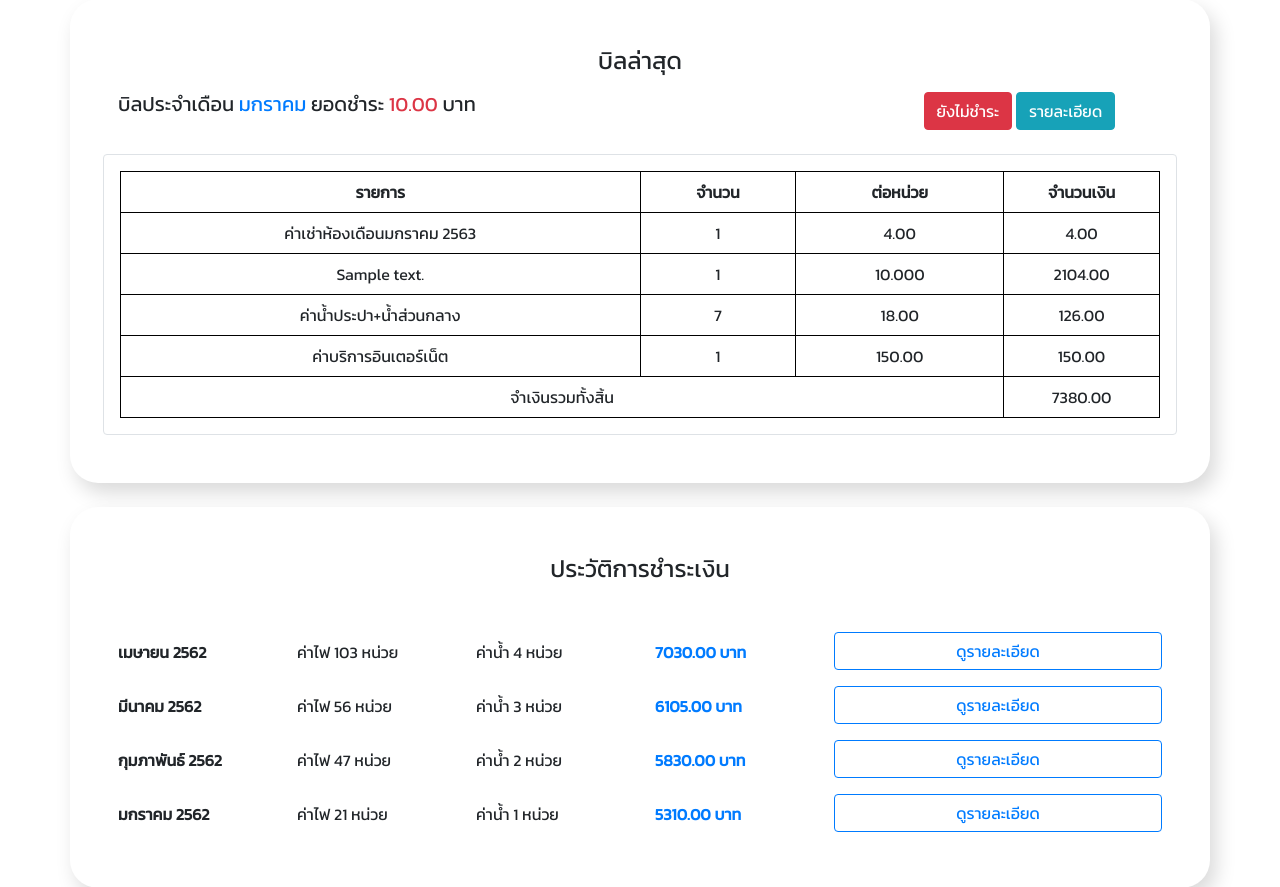
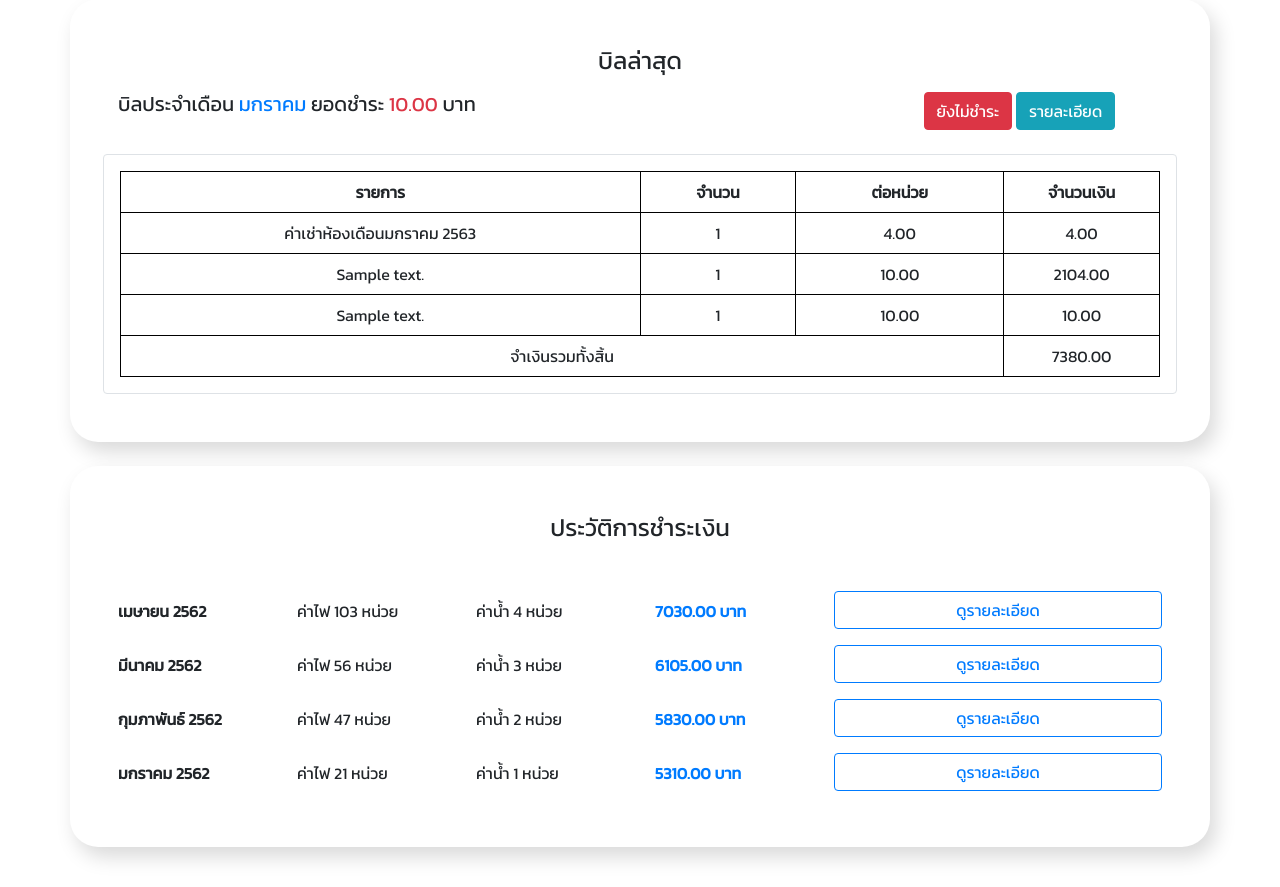
Before and after one commit to jacktnp/dormlab, a Django app: page /bill/ in a window 1280 px wide, after a click on "รายละเอียด". Shown: the part 181-1068 px from the top of the page. Run offline with Django 3.2, Linux system fonts and the light colour scheme; a user stored in the database is signed in; tables that the repository leaves empty hold one stand-in row (values such as "Sample post"); some libraries are stand-ins or nearby versions.

Commit message:
updated user_bill :balloon:

```diff
--- a/management/templates/member/bill.html
+++ b/management/templates/member/bill.html
@@ -4,7 +4,7 @@
     <h4 class="text-center mb-3">บิลล่าสุด</h4>
     <div class="row">
         <div class="col-sm-9">
-            <h5>บิลประจำเดือน <span class="text-primary">{{invoices.0.month_now}}</span> ยอดชำระ <span class="text-danger">{{invoices.0.total|stringformat:".2f"}}</span> บาท
+            <h5>บิลประจำเดือน <span class="text-primary">{{indetails.0.0.invoice_invoice_id.month_now}}</span> ยอดชำระ <span class="text-danger">{{indetails.0.0.invoice_invoice_id.total|stringformat:".2f"}}</span> บาท
             </h5>
         </div>
         <div class="col-sm-3">
@@ -21,29 +21,25 @@
                     <th width="15%">จำนวนเงิน</th>
                 </tr>
                 <tr>
-                    <td>ค่าเช่าห้องเดือน{{indetails.0.invoice_invoice_id.month_now}} {{indetails.0.invoice_invoice_id.year_now}}</td>
+                    <td>ค่าเช่าห้องเดือน{{indetails.0.0.invoice_invoice_id.month_now}} {{indetails.0.0.invoice_invoice_id.year_now}}</td>
                     <td>1</td>
                     <td>{{room.room_rate|stringformat:".2f"}}</td>
                     <td>{{room.room_rate|stringformat:".2f"}}</td>
                 </tr>
                 <tr>
-                    <td>{{indetails.0.expense_exp_id.exp_desc}}</td>
-                    <td>{{indetails.0.unit|stringformat:"d"}}</td>
-                    <td>{{indetails.0.expense_exp_id.price_per_unit}}</td>
+                    <td>{{indetails.0.0.expense_exp_id.exp_desc}}</td>
+                    <td>{{indetails.0.0.unit|stringformat:"d"}}</td>
+                    <td>{{indetails.0.0.expense_exp_id.price_per_unit|stringformat:".2f"}}</td>
                     <td>2104.00</td>
                 </tr>
+                {% for i in indetails%}
                 <tr>
-                    <td>ค่าน้ำประปา+น้ำส่วนกลาง</td>
-                    <td>7</td>
-                    <td>18.00</td>
-                    <td>126.00</td>
+                    <td>{{i.0.expense_exp_id.exp_desc}}</td>
+                    <td>{{i.0.unit|stringformat:"d"}}</td>
+                    <td>{{i.0.expense_exp_id.price_per_unit|stringformat:".2f"}}</td>
+                    <td>{{i.0.total|stringformat:".2f"}}</td>
                 </tr>
-                <tr>
-                    <td>ค่าบริการอินเตอร์เน็ต</td>
-                    <td>1</td>
-                    <td>150.00</td>
-                    <td>150.00</td>
-                </tr>
+                {% endfor %}
                 <tr>
                     <td colspan="3">จำเงินรวมทั้งสิ้น</td>
                     <td>7380.00</td>
--- a/management/views.py
+++ b/management/views.py
@@ -135,8 +135,11 @@ def user_bill(request):
         expense_exp_id__in=[i.id for i in expense],
         invoice_invoice_id_id__in = [i.id for i in invoice]
     ).select_related("invoice_invoice_id").order_by('invoice_invoice_id__invoice_date').reverse()
-    context['indetails'] = invoice_detail
 
+
+    print()
+    [print(i) for i in invoice_detail]
+    print(invoice_detail)
     #arrange invoice
     amount = []
     ide = {}
@@ -151,8 +154,16 @@ def user_bill(request):
         for j in invoice_detail:
             if j.__dict__['invoice_invoice_id_id'] == i:
                 ide[i].append(j)
-
     print(ide)
+    #order
+    o_invoice = []
+    ide[0] = amount
+    for i in ide[0]:
+        for j in ide:
+            if j == i :
+                o_invoice.append(ide[j])
+    print(o_invoice)
+    context['indetails'] = o_invoice
 
     return render(request, template_name='member/bill.html', context=context)
 
```
